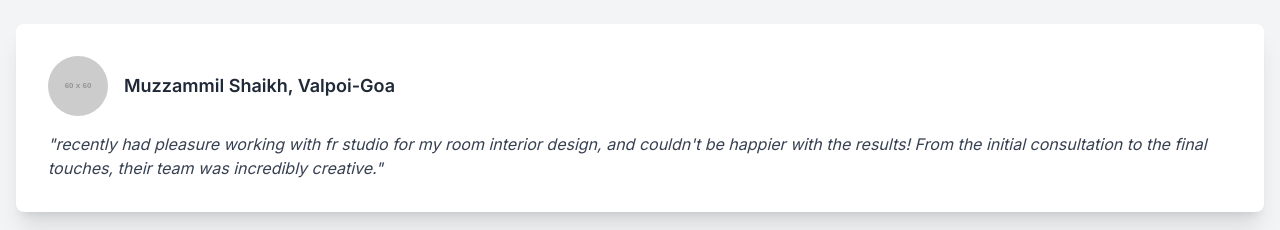
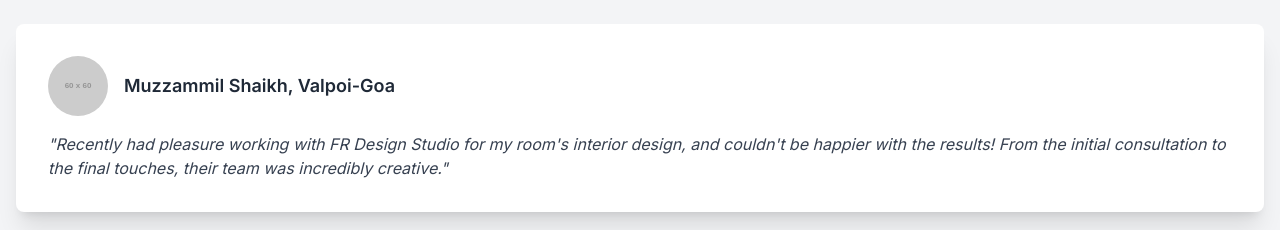
Before and after one commit to FRDesign-Studio/Demo-Deploy, a plain HTML site: page index.html in a window 1280 px wide. Shown: the part 3340-3570 px from the top of the page. Drawn offline with nearby package versions, Linux system fonts and the light colour scheme; placeholder pictures from the web are drawn by us.

Commit message:
Update index.html
grammatical mistakes corrected

```diff
--- a/index.html
+++ b/index.html
@@ -251,8 +251,8 @@
                             </div>
                         </div>
 
-                        <p class="text-gray-700 italic">"recently had pleasure working with fr
-                            studio for my room interior design, and
+                        <p class="text-gray-700 italic">"Recently had pleasure working with FR Design
+                            Studio for my room's interior design, and
                             couldn't be happier with the results!
                             From the initial consultation to the final
                             touches, their team was incredibly creative."
```
